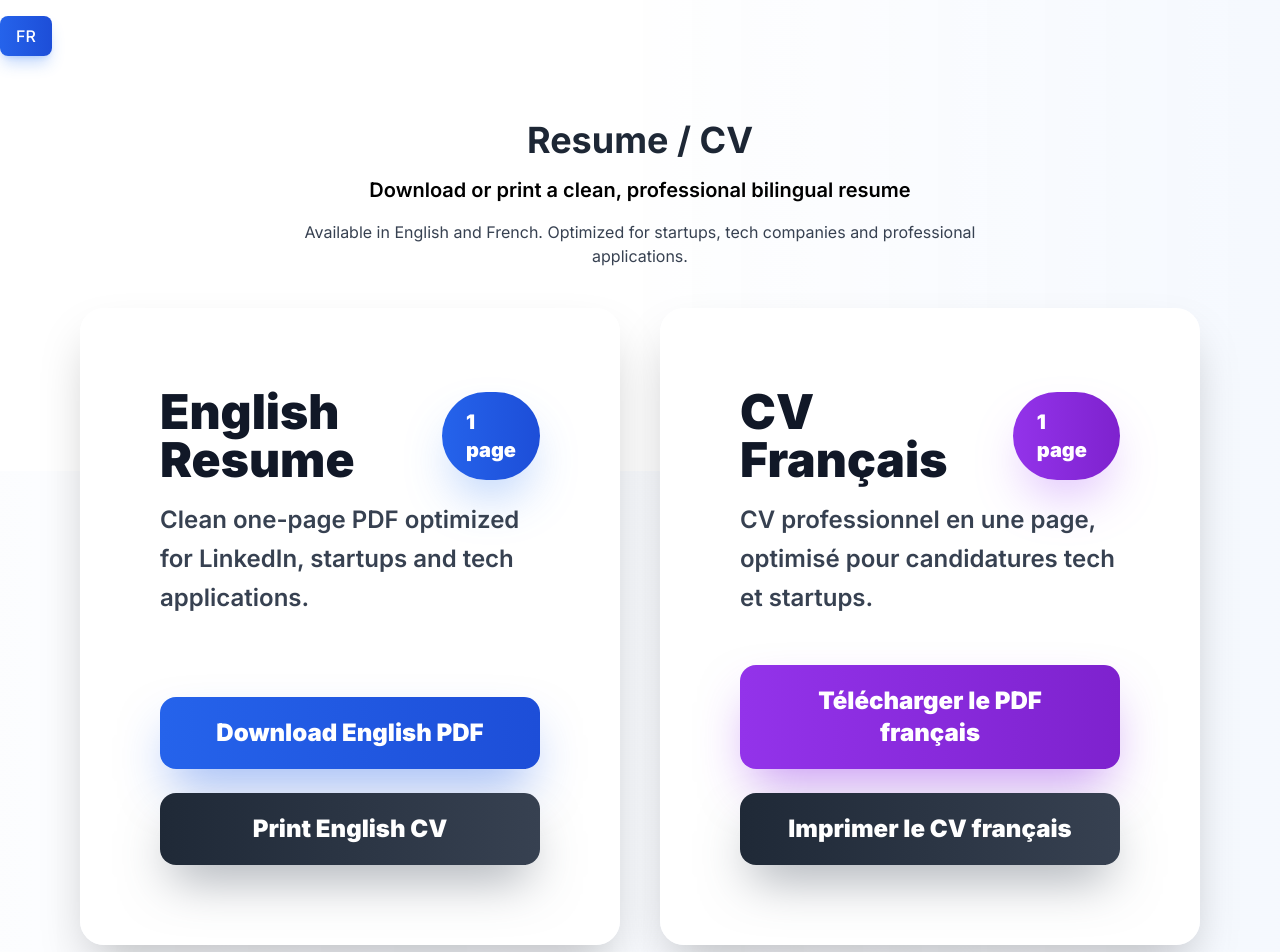
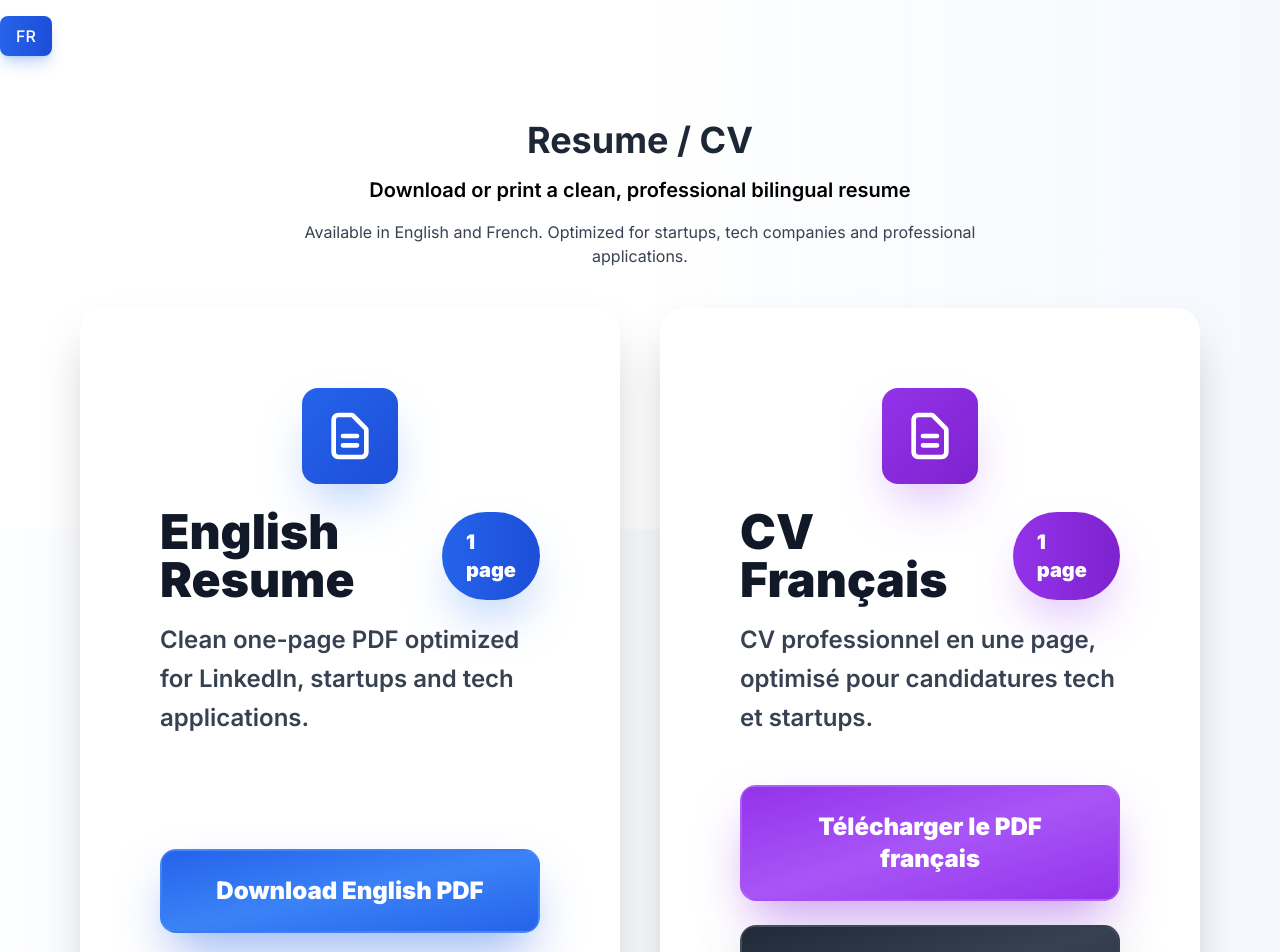
Before and after one commit to Sy2force/Portfolio---pro, a Next.js app: page /resume in a window 1280 px wide. Shown: the top 952 px of the page. Built offline with nearby package versions, Linux system fonts and the light colour scheme.

Commit message:
Optimized button design with enhanced gradients (gradient-to-br with via), increased padding (px-12 py-6), added borders (border-2), added stylized logo icons on both cards (document icon in gradient rounded square with shadow)

```diff
--- a/app/resume/page.tsx
+++ b/app/resume/page.tsx
@@ -159,6 +159,15 @@
               {/* Card glow effect */}
               <div className="absolute inset-0 bg-gradient-to-br from-blue-500/5 to-purple-500/5 opacity-0 hover:opacity-100 transition-opacity duration-500" />
 
+              {/* Logo */}
+              <div className="relative z-10 flex justify-center mb-6">
+                <div className="w-24 h-24 bg-gradient-to-br from-blue-600 to-blue-700 rounded-2xl shadow-2xl shadow-blue-500/40 flex items-center justify-center">
+                  <svg className="w-14 h-14 text-white" fill="none" stroke="currentColor" viewBox="0 0 24 24">
+                    <path strokeLinecap="round" strokeLinejoin="round" strokeWidth={2} d="M9 12h6m-6 4h6m2 5H7a2 2 0 01-2-2V5a2 2 0 012-2h5.586a1 1 0 01.707.293l5.414 5.414a1 1 0 01.293.707V19a2 2 0 01-2 2z" />
+                  </svg>
+                </div>
+              </div>
+
               <div className="relative z-10 flex items-center justify-between mb-4">
                 <h3 className="text-5xl font-black text-gray-900">
                   English Resume
@@ -174,13 +183,13 @@
                 <a
                   href="/Shay_Acoca_CV_EN.pdf"
                   download
-                  className="w-full px-10 py-5 bg-gradient-to-r from-blue-600 to-blue-700 hover:from-blue-700 hover:to-blue-800 text-white rounded-2xl transition-all duration-300 font-black text-center shadow-2xl shadow-blue-600/50 hover:shadow-3xl hover:shadow-blue-600/60 text-2xl active:scale-95"
+                  className="w-full px-12 py-6 bg-gradient-to-br from-blue-600 via-blue-500 to-blue-600 hover:from-blue-700 hover:via-blue-600 hover:to-blue-700 text-white rounded-2xl transition-all duration-400 font-black text-center shadow-2xl shadow-blue-600/50 hover:shadow-3xl hover:shadow-blue-700/60 text-2xl active:scale-95 border-2 border-blue-400/30"
                 >
                   Download English PDF
                 </a>
                 <button
                   onClick={() => handlePrint("/Shay_Acoca_CV_EN.pdf")}
-                  className="w-full px-10 py-5 bg-gradient-to-r from-gray-800 to-gray-700 hover:from-gray-700 hover:to-gray-600 text-white rounded-2xl transition-all duration-300 font-black text-center shadow-2xl shadow-gray-600/50 hover:shadow-3xl hover:shadow-gray-600/60 text-2xl active:scale-95"
+                  className="w-full px-12 py-6 bg-gradient-to-br from-gray-800 via-gray-700 to-gray-800 hover:from-gray-700 hover:via-gray-600 hover:to-gray-700 text-white rounded-2xl transition-all duration-400 font-black text-center shadow-2xl shadow-gray-600/50 hover:shadow-3xl hover:shadow-gray-700/60 text-2xl active:scale-95 border-2 border-gray-500/30"
                 >
                   Print English CV
                 </button>
@@ -205,6 +214,15 @@
               {/* Card glow effect */}
               <div className="absolute inset-0 bg-gradient-to-br from-purple-500/5 to-pink-500/5 opacity-0 hover:opacity-100 transition-opacity duration-500" />
 
+              {/* Logo */}
+              <div className="relative z-10 flex justify-center mb-6">
+                <div className="w-24 h-24 bg-gradient-to-br from-purple-600 to-purple-700 rounded-2xl shadow-2xl shadow-purple-500/40 flex items-center justify-center">
+                  <svg className="w-14 h-14 text-white" fill="none" stroke="currentColor" viewBox="0 0 24 24">
+                    <path strokeLinecap="round" strokeLinejoin="round" strokeWidth={2} d="M9 12h6m-6 4h6m2 5H7a2 2 0 01-2-2V5a2 2 0 012-2h5.586a1 1 0 01.707.293l5.414 5.414a1 1 0 01.293.707V19a2 2 0 01-2 2z" />
+                  </svg>
+                </div>
+              </div>
+
               <div className="relative z-10 flex items-center justify-between mb-4">
                 <h3 className="text-5xl font-black text-gray-900">
                   CV Français
@@ -220,13 +238,13 @@
                 <a
                   href="/Shay_Acoca_CV_FR.pdf"
                   download
-                  className="w-full px-10 py-5 bg-gradient-to-r from-purple-600 to-purple-700 hover:from-purple-700 hover:to-purple-800 text-white rounded-2xl transition-all duration-300 font-black text-center shadow-2xl shadow-purple-600/50 hover:shadow-3xl hover:shadow-purple-600/60 text-2xl active:scale-95"
+                  className="w-full px-12 py-6 bg-gradient-to-br from-purple-600 via-purple-500 to-purple-600 hover:from-purple-700 hover:via-purple-600 hover:to-purple-700 text-white rounded-2xl transition-all duration-400 font-black text-center shadow-2xl shadow-purple-600/50 hover:shadow-3xl hover:shadow-purple-700/60 text-2xl active:scale-95 border-2 border-purple-400/30"
                 >
                   Télécharger le PDF français
                 </a>
                 <button
                   onClick={() => handlePrint("/Shay_Acoca_CV_FR.pdf")}
-                  className="w-full px-10 py-5 bg-gradient-to-r from-gray-800 to-gray-700 hover:from-gray-700 hover:to-gray-600 text-white rounded-2xl transition-all duration-300 font-black text-center shadow-2xl shadow-gray-600/50 hover:shadow-3xl hover:shadow-gray-600/60 text-2xl active:scale-95"
+                  className="w-full px-12 py-6 bg-gradient-to-br from-gray-800 via-gray-700 to-gray-800 hover:from-gray-700 hover:via-gray-600 hover:to-gray-700 text-white rounded-2xl transition-all duration-400 font-black text-center shadow-2xl shadow-gray-600/50 hover:shadow-3xl hover:shadow-gray-700/60 text-2xl active:scale-95 border-2 border-gray-500/30"
                 >
                   Imprimer le CV français
                 </button>
```
